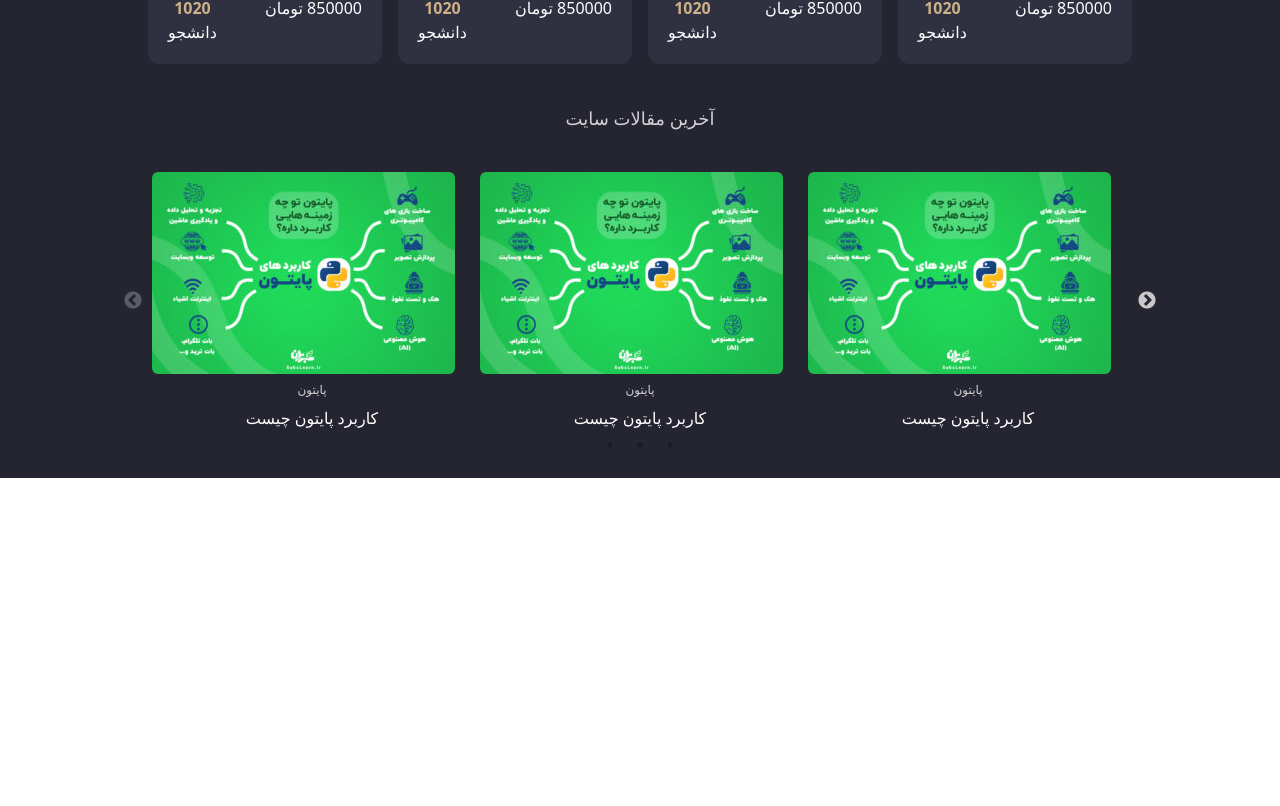
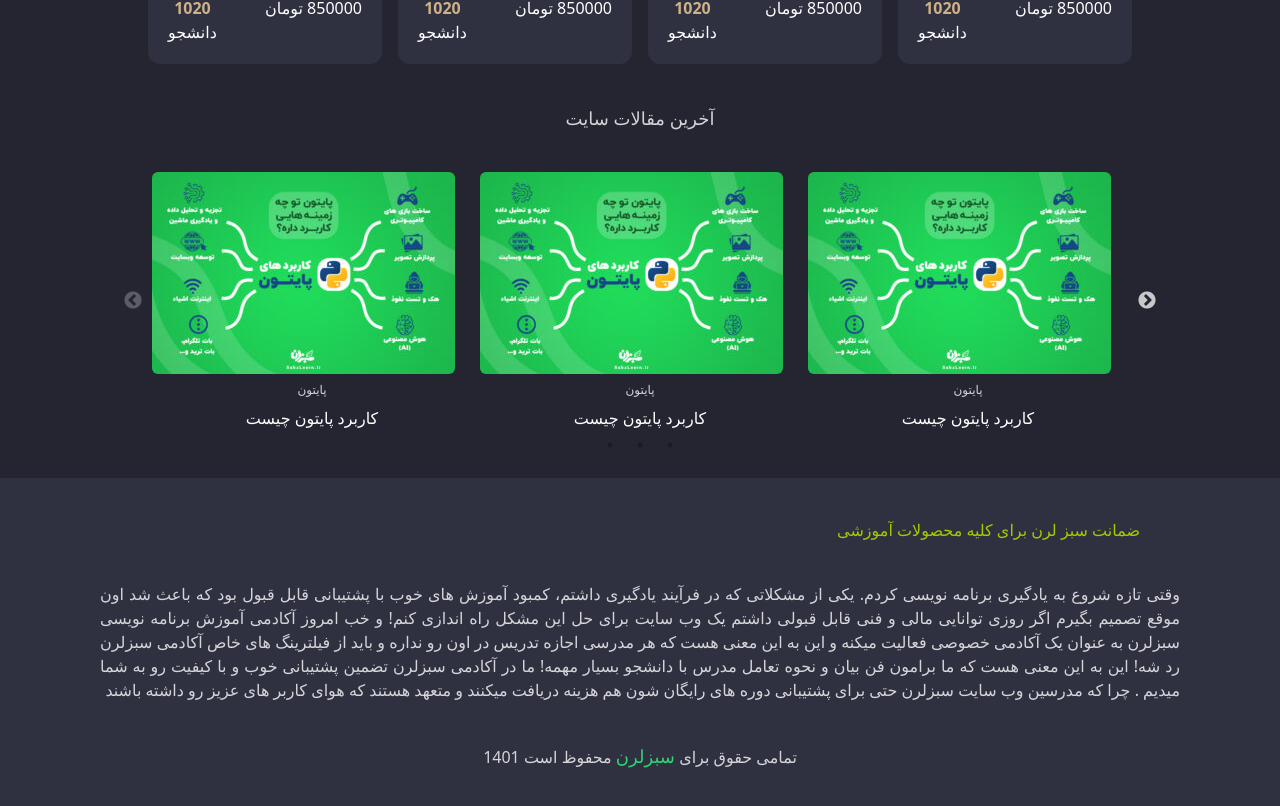
Before and after one commit to dosepehr/sabzlearn-clone, a React (Create React App) app: page / in a window 1280 px wide. Shown: the part 2087-2893 px from the top of the page. Before the commit the page ends 2565 px from the top, so only its background shows below. Built offline with nearby package versions, Linux system fonts and the light colour scheme.

Commit message:
add Footer

```diff
--- a/src/components/Courses.jsx
+++ b/src/components/Courses.jsx
@@ -1,4 +1,4 @@
-import { CourseBox, Articles } from './index';
+import { CourseBox, ArticlesSlider } from './index';
 const Courses = () => {
     return (
         <>
@@ -9,7 +9,7 @@ const Courses = () => {
                             <CourseBox />
                         ))}
                     </div>
-                    <Articles />
+                    <ArticlesSlider />
                 </div>
             </div>
         </>
--- /dev/null
+++ b/src/components/Footer.jsx
@@ -0,0 +1,36 @@
+import React from 'react';
+
+const Footer = () => {
+    return (
+        <div className='bg-secondaryColor py-10'>
+            {/* TODO add footer links */}
+            <div className='max-w-[1080px] mx-auto'>
+                <p className='text-mainGreen mb-10 mr-10'>
+                    ضمانت سبز لرن برای کلیه محصولات آموزشی
+                </p>
+                <p className='text-topbatLinks text-justify '>
+                    وقتی تازه شروع به یادگیری برنامه نویسی کردم. یکی از مشکلاتی
+                    که در فرآیند یادگیری داشتم، کمبود آموزش های خوب با پشتیبانی
+                    قابل قبول بود که باعث شد اون موقع تصمیم بگیرم اگر روزی
+                    توانایی مالی و فنی قابل قبولی داشتم یک وب سایت برای حل این
+                    مشکل راه اندازی کنم! و خب امروز آکادمی آموزش برنامه نویسی
+                    سبزلرن به عنوان یک آکادمی خصوصی فعالیت میکنه و این به این
+                    معنی هست که هر مدرسی اجازه تدریس در اون رو نداره و باید از
+                    فیلترینگ های خاص آکادمی سبزلرن رد شه! این به این معنی هست که
+                    ما برامون فن بیان و نحوه تعامل مدرس با دانشجو بسیار مهمه! ما
+                    در آکادمی سبزلرن تضمین پشتیبانی خوب و با کیفیت رو به شما
+                    میدیم . چرا که مدرسین وب سایت سبزلرن حتی برای پشتیبانی دوره
+                    های رایگان شون هم هزینه دریافت میکنند و متعهد هستند که هوای
+                    کاربر های عزیز رو داشته باشند
+                </p>
+                <p className='text-center text-topbatLinks mt-10'>
+                    تمامی حقوق برای{' '}
+                    <span className='text-secondaryGreen text-lg'>سبزلرن</span>{' '}
+                    محفوظ است 1401
+                </p>
+            </div>
+        </div>
+    );
+};
+
+export default Footer;
--- a/src/components/index.js
+++ b/src/components/index.js
@@ -5,4 +5,5 @@ export { default as TopSection } from './TopSection';
 export { default as Menu } from './Menu';
 export { default as Courses } from './Courses';
 export { default as CourseBox } from './CourseBox';
-export { default as Articles } from './ArticlesSlider';
+export { default as ArticlesSlider } from './ArticlesSlider';
+export { default as Footer } from './Footer';
--- a/src/pages/MainPage.jsx
+++ b/src/pages/MainPage.jsx
@@ -1,9 +1,10 @@
-import { TopSection, Courses } from '../components';
+import { TopSection, Courses, Footer } from '../components';
 const MainPage = () => {
     return (
         <>
             <TopSection />
             <Courses />
+            <Footer />
         </>
     );
 };
--- a/tailwind.config.js
+++ b/tailwind.config.js
@@ -7,7 +7,9 @@ module.exports = {
                 topbatLinks: '#ffffffcc',
                 primaryColor: '#242531',
                 secondaryColor: '#2f3040',
-                mainYellow:'#cdb187;'
+                mainYellow: '#cdb187',
+                mainGreen: '#a0cc00',
+                secondaryGreen: '#2ED573',
             },
         },
     },
```
